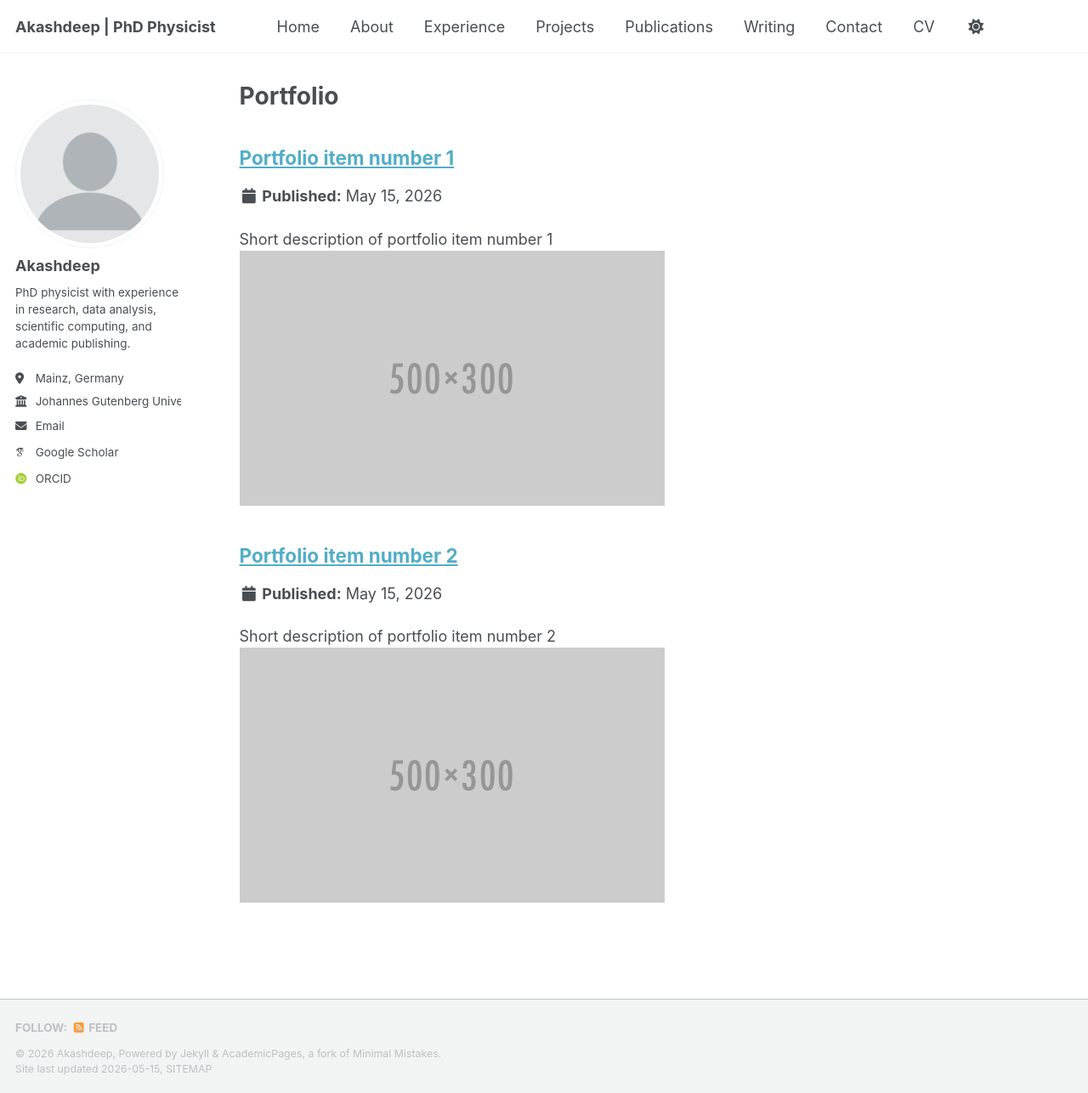
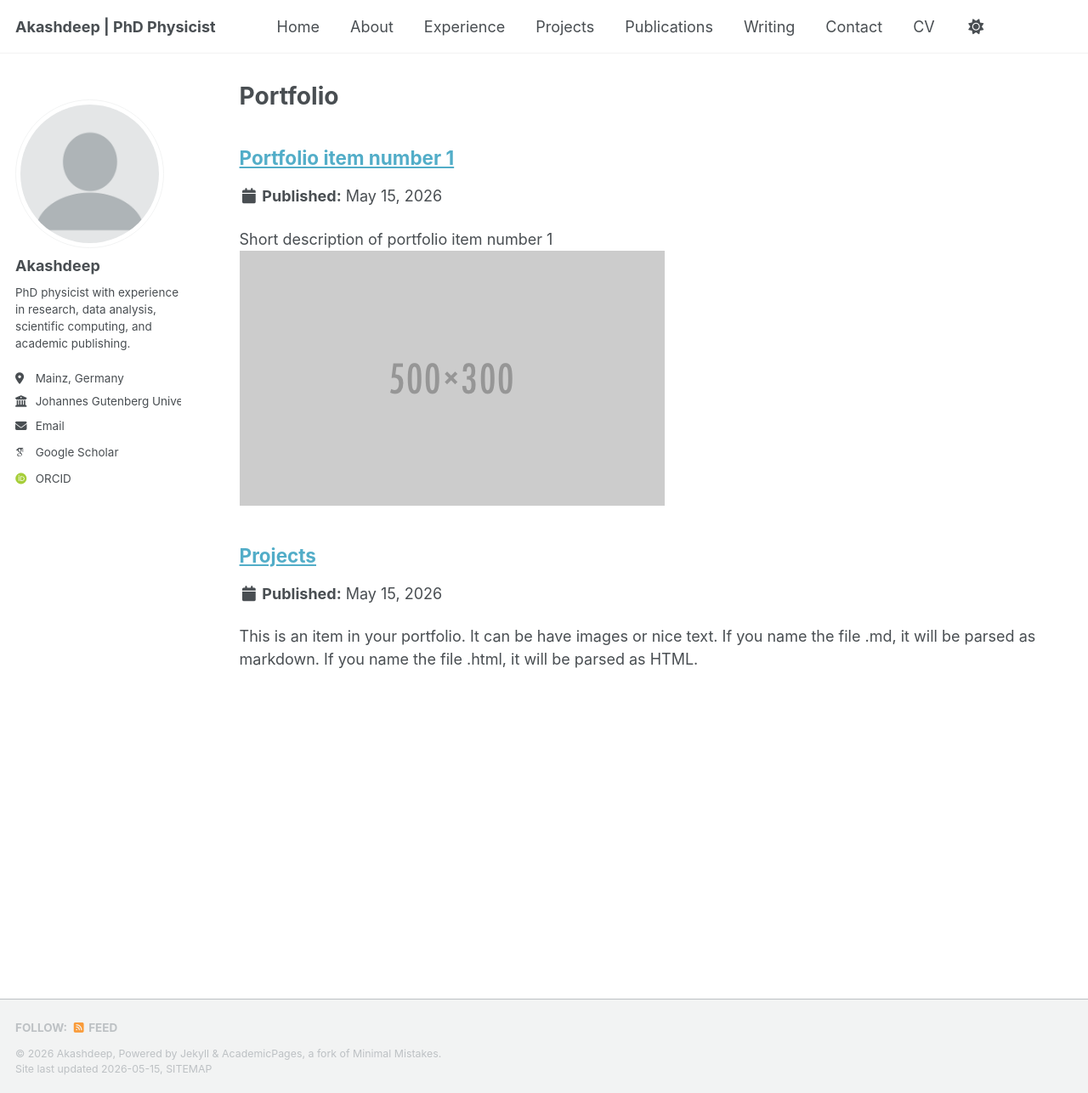
Before and after one commit to a-akashdeep/a-akashdeep, a Jekyll site: the page built from _pages/portfolio.html, in a window 1280 px wide and 1286 px high. Shown: the whole window at 85% size. Built offline with Jekyll 4.4.1, drawn with Linux system fonts in a browser that asks for light colours; some web fonts are replaced; a script bundle is joined from its source files by our own code; library files that are not in the unit come from our copies.

Commit message:
Update portfolio item to use archive layout

```diff
--- a/_portfolio/portfolio-2.html
+++ b/_portfolio/portfolio-2.html
@@ -1,7 +1,8 @@
 ---
-title: "Portfolio item number 2"
-excerpt: "Short description of portfolio item number 2 <br/><img src='/images/500x300.png'>"
-collection: portfolio
+layout: archive
+title: "Projects"
+permalink: /projects/
+author_profile: true
 ---
 
 This is an item in your portfolio. It can be have images or nice text. If you name the file .md, it will be parsed as markdown. If you name the file .html, it will be parsed as HTML.
```
